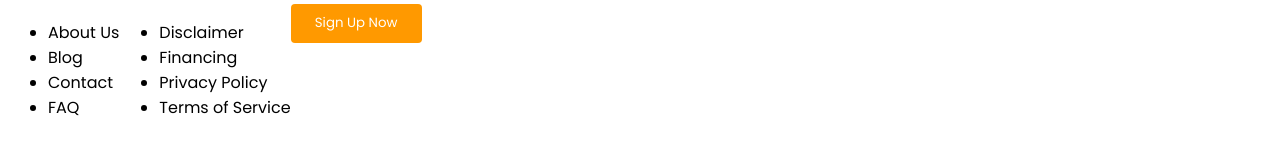
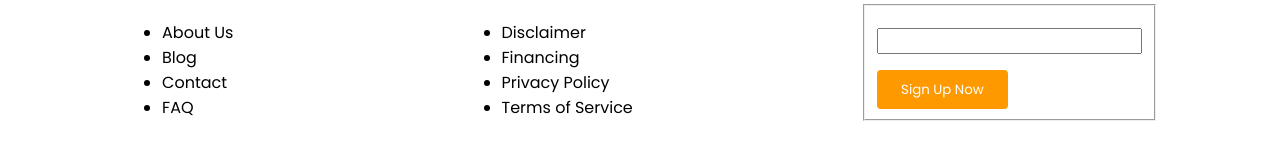
Before and after one commit to sheilapolichetti/Productly, a plain HTML site: page index.html in a window 1280 px wide. Shown: the part 1993-2137 px from the top of the page. Drawn offline with Linux system fonts and the light colour scheme.

Commit message:
added textbox footer

```diff
--- a/index.html
+++ b/index.html
@@ -134,6 +134,14 @@
           <li>Terms of Service</li>
         </ul>
         <section class="footer-btn">
+          <form>
+            <fieldset>
+              <p>
+                <input type = "text"
+                       id = "myText"
+                       value = "" />
+                </p>
+            </form>
         <button class="btn-footer">Sign Up Now</button>
         </section>
       </div>
--- a/styles/styles.css
+++ b/styles/styles.css
@@ -61,4 +61,5 @@
 
 .inner-footer {
     display:flex;
+    justify-content: space-around;
 }
```
